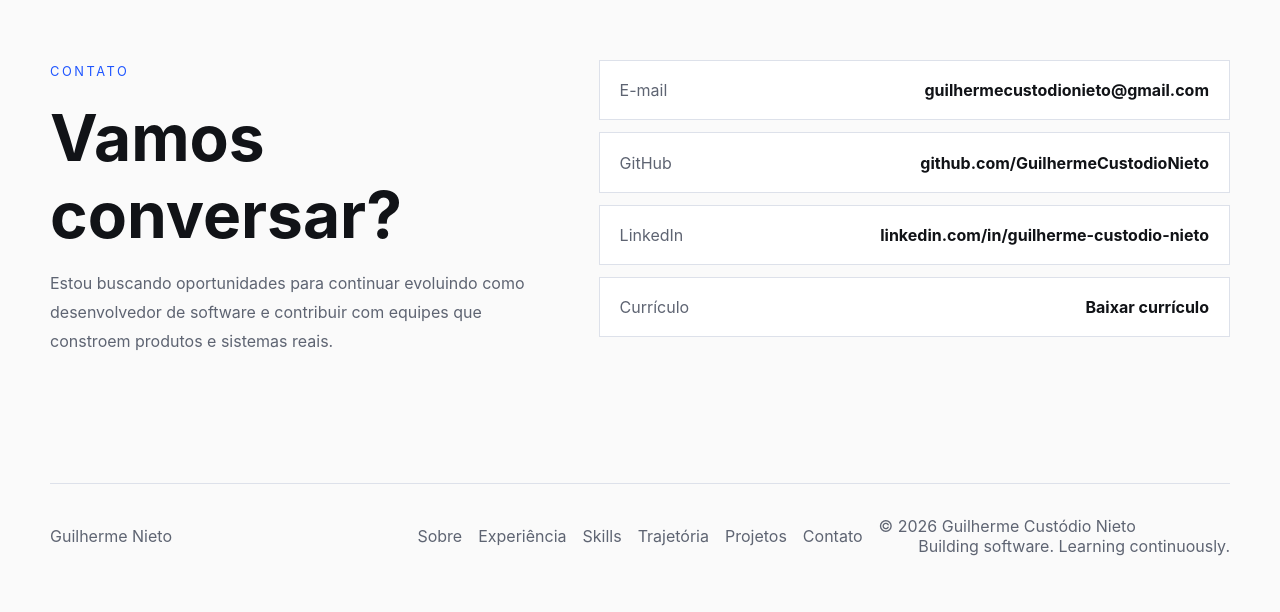
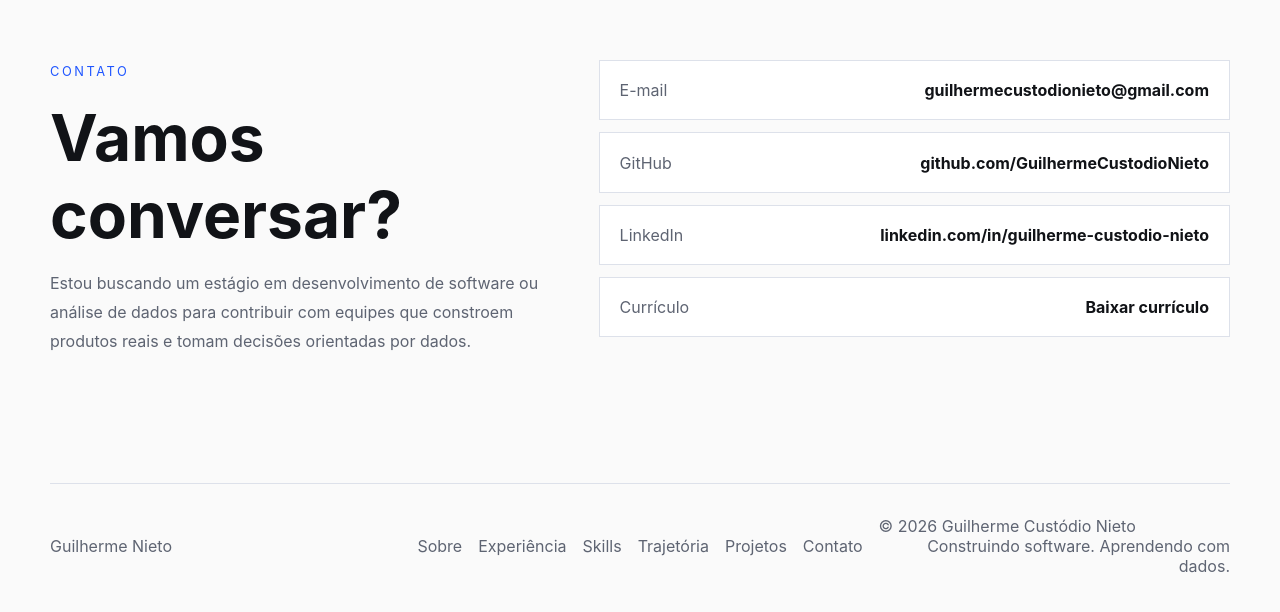
Before and after one commit to GuilhermeCustodioNieto/Portifolio, a React (Vite) app in the folder portifolio/: page / in a window 1280 px wide. Shown: the part 7511-8123 px from the top of the page. Built offline with nearby package versions, Linux system fonts and the light colour scheme; a web font is replaced by a local one.

Commit message:
feat: atualiza contato, rodapé e metadados da página
Co-Authored-By: Claude Opus 5.5 <noreply@anthropic.com>

```diff
--- a/portifolio/index.html
+++ b/portifolio/index.html
@@ -1,8 +1,9 @@
 <!doctype html>
-<html lang="en">
+<html lang="pt-BR">
   <head>
     <meta charset="UTF-8" />
-    <link rel="icon" type="image/svg+xml" href="/Logo-bg.png" />
+    <link rel="icon" type="image/png" href="/Logo-bg.png" />
+    <meta name="description" content="Portfólio de Guilherme Custódio Nieto — desenvolvedor backend e full stack em busca de estágio em tecnologia e análise de dados." />
     <meta name="viewport" content="width=device-width, initial-scale=1.0" />
     <link rel="preconnect" href="https://fonts.googleapis.com">
     <link rel="preconnect" href="https://fonts.gstatic.com" crossorigin>
--- a/portifolio/src/App.jsx
+++ b/portifolio/src/App.jsx
@@ -516,9 +516,9 @@ function App() {
             <p>Contato</p>
             <h2>Vamos conversar?</h2>
             <p>
-              Estou buscando oportunidades para continuar evoluindo como
-              desenvolvedor de software e contribuir com equipes que constroem
-              produtos e sistemas reais.
+              Estou buscando um estágio em desenvolvimento de software ou
+              análise de dados para contribuir com equipes que constroem
+              produtos reais e tomam decisões orientadas por dados.
             </p>
           </div>
 
@@ -555,7 +555,7 @@ function App() {
         </div>
         <div>
           <p>© 2026 Guilherme Custódio Nieto</p>
-          <span>Building software. Learning continuously.</span>
+          <span>Construindo software. Aprendendo com dados.</span>
         </div>
       </footer>
     </div>
```
